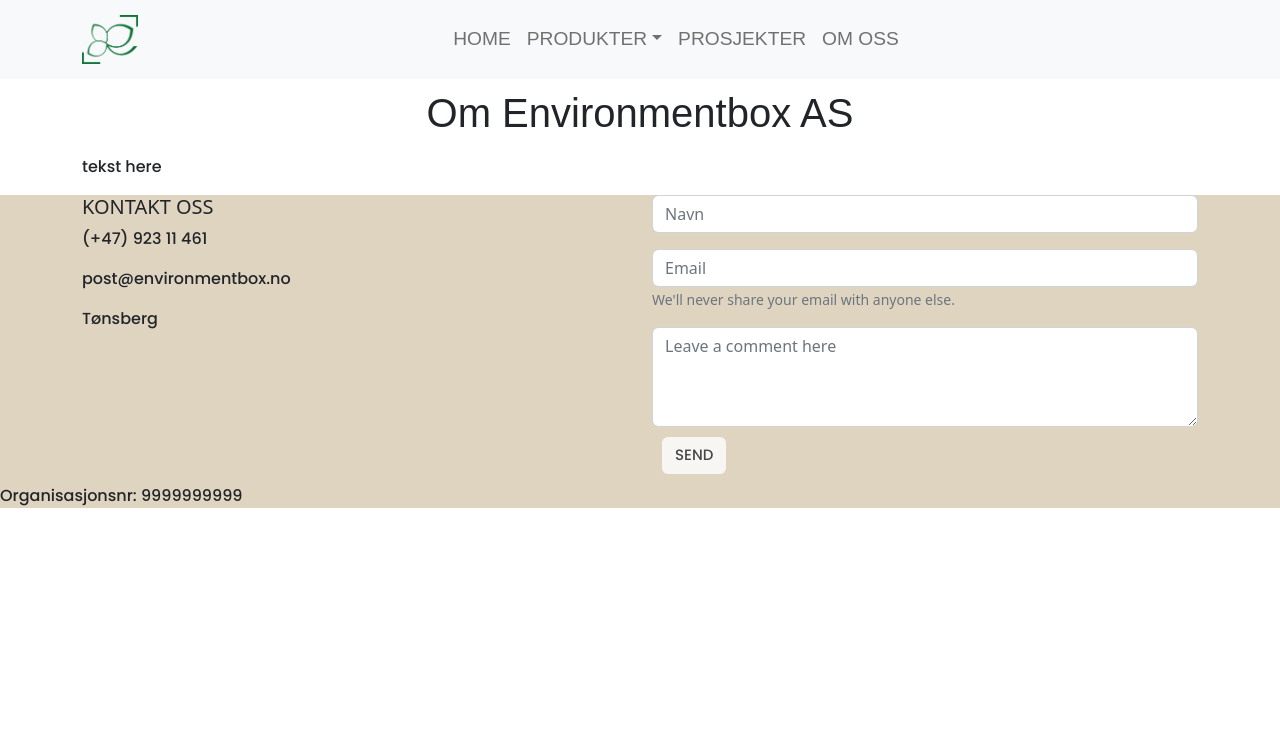
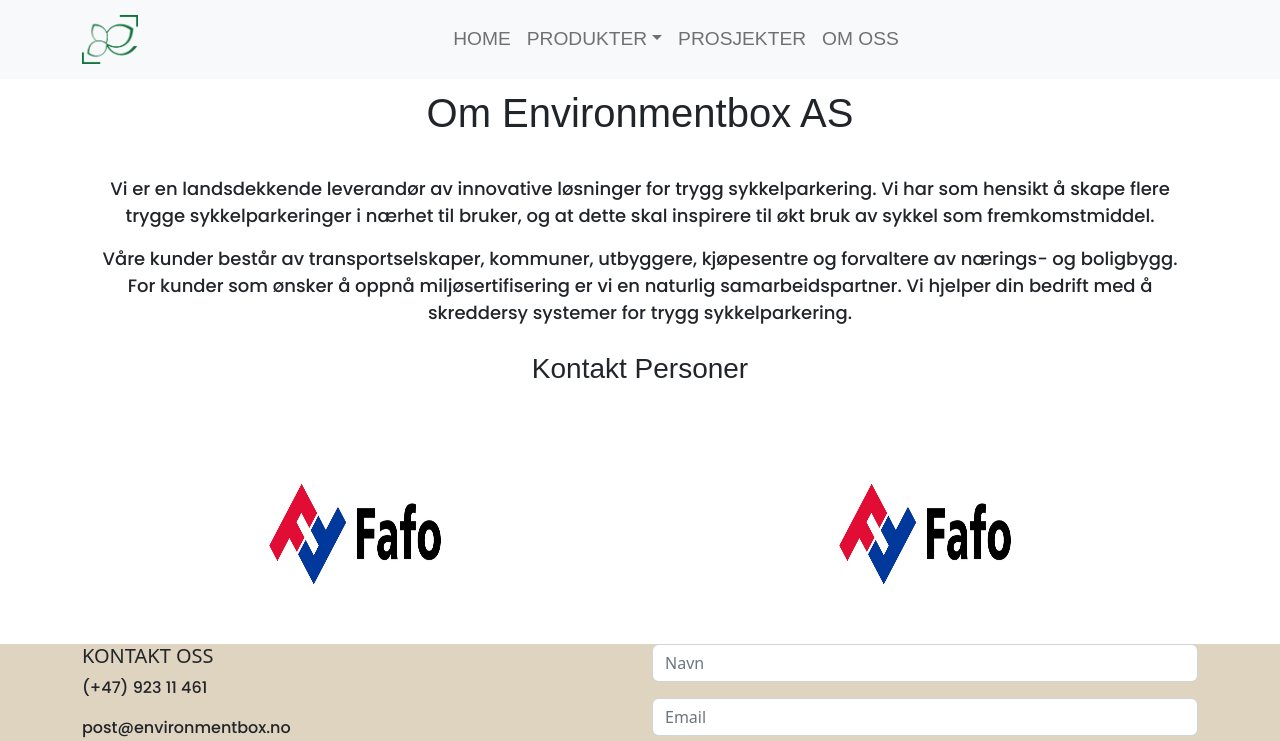
Before and after one commit to Noroff-FEU-Assignments/project-exam-2-lonsoien, a React (Create React App) app in the folder project-exam-2-lonsoien/: page /about in a window 1280 px wide. Shown: the top 741 px of the page. Built offline with nearby package versions, Linux system fonts and the light colour scheme; a web font is replaced by a local one.

Commit message:
about.js content

```diff
--- a/project-exam-2-lonsoien/src/components/about/About.js
+++ b/project-exam-2-lonsoien/src/components/about/About.js
@@ -1,11 +1,45 @@
 import React from 'react';
+//import Container from 'react-bootstrap/esm/Container';
+import Col from 'react-bootstrap/Col';
+import Row from 'react-bootstrap/Row';
+import fafologo from '../../images/logo/fafologo.png';
 import Heading from '../layout/Heading';
 
 export default function About() {
   return (
     <>
   <Heading title="Om Environmentbox AS" />
-  <p>tekst here</p>
+  <div className="container-home">
+            <p className="info-text">
+            Vi er en landsdekkende leverandør av innovative løsninger for trygg sykkelparkering.
+            Vi har som hensikt å skape flere trygge sykkelparkeringer i nærhet til bruker, og at
+            dette skal inspirere til økt bruk av sykkel som fremkomstmiddel.
+            </p>
+            <p className="info-text">
+            Våre kunder består av transportselskaper, kommuner, utbyggere, kjøpesentre og forvaltere av nærings- og boligbygg.
+            For kunder som ønsker å oppnå miljøsertifisering er vi en naturlig samarbeidspartner.
+            Vi hjelper din bedrift med å skreddersy systemer for trygg sykkelparkering.
+            </p>
+            <h3>Kontakt Personer</h3>
+        </div>
+        <Row>
+            <Col sm={6} style={{textAlign: "center", padding: "10px"}}>
+            <div className="profile-img">
+            <img style={{borderRadius: "50%", width: "200px", height: "200px"}}
+              src={fafologo}
+              alt="personlia contact"
+            />
+            </div>
+            </Col>
+            <Col sm={6} style={{textAlign: "center", padding: "10px"}}>
+            <div className="profile-img">
+            <img style={{borderRadius: "50%", width: "200px", height: "200px"}}
+              src={fafologo}
+              alt="personlia contact"
+            />
+            </div>
+            </Col>
+            </Row>
   </>
   );
 }
--- a/project-exam-2-lonsoien/src/sass/style.scss
+++ b/project-exam-2-lonsoien/src/sass/style.scss
@@ -39,6 +39,11 @@
     text-align: center !important;
 }
 
+.profile-img {
+    border-radius: 50% !important;
+    border-color: pink;
+}
+
 
 
 @import "./partials/typography";
```
